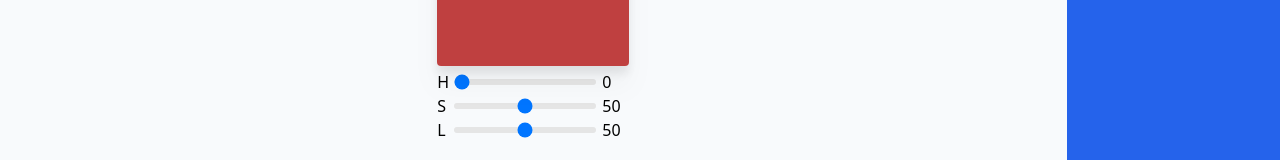
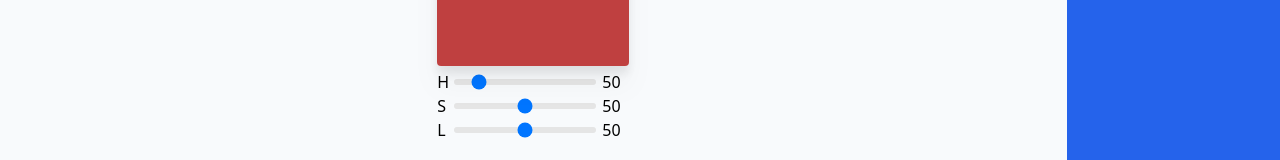
Before and after one commit to andrea-dam/palette-app, a Vue app: page / in a window 1280 px wide. Shown: the part 558-718 px from the top of the page. Built offline with nearby package versions, Linux system fonts and the light colour scheme.

Commit message:
Implementata logica cambio palette (manca frontend pulsanti e cambio slider)

```diff
--- a/src/App.vue
+++ b/src/App.vue
@@ -16,7 +16,7 @@
                 </div>
                 <DarkButton @click="toggleDark()" />
             </header>
-            <ThePalette :selected-palette="selectedPalette" />
+            <ThePalette :selected-palette="paletteSelezionata" />
         </div>
         <aside class="z-10 col-span-2 flex flex-col items-center space-y-2 bg-blue-600 p-5 dark:bg-slate-700">
             <div
@@ -44,7 +44,7 @@
 </template>
 
 <script setup>
-import { ref } from "vue";
+import { ref, watch } from "vue";
 import { useStorage, useDark, useToggle, useWindowSize, useScreenOrientation } from "@vueuse/core";
 
 import ThePalette from "./components/ThePalette.vue";
@@ -73,4 +73,12 @@
 const showPalette = palette => {
     selectedPalette.value = palette;
 };
+
+const paletteSelezionata = ref(1);
+
+watch(selectedPalette, value => {
+    if (value) {
+        paletteSelezionata.value = value;
+    }
+})
 </script>
--- a/src/components/ColorCard.vue
+++ b/src/components/ColorCard.vue
@@ -37,11 +37,11 @@
 
 const props = defineProps(["cardNumber", "selectedPalette"]);
 
-const hue = useStorage(`card${props.cardNumber}` + "slider1", 0);
+const hue = useStorage(`palette${props.selectedPalette}-card${props.cardNumber}-slider1`, 0);
 
-const saturation = useStorage(`card${props.cardNumber}` + "slider2", 50);
+const saturation = useStorage(`palette${props.selectedPalette}-card${props.cardNumber}-slider2`, 50);
 let saturationPercentage = `${saturation.value}%`;
-const lightness = useStorage(`card${props.cardNumber}` + "slider3", 50);
+const lightness = useStorage(`palette${props.selectedPalette}-card${props.cardNumber}-slider3`, 50);
 let lightnessPercentage = `${lightness.value}%`;
 
 const css = useStyleTag(
--- a/src/components/ThePalette.vue
+++ b/src/components/ThePalette.vue
@@ -42,12 +42,12 @@
 </template>
 
 <script setup>
-import { ref } from "vue";
+import { ref, watch } from "vue";
 import { useStorage } from "@vueuse/core";
 import ColorCard from "./ColorCard.vue";
 import SignButton from "./SignButton.vue";
 
-defineProps(["selectedPalette"]);
+const props = defineProps(["selectedPalette"]);
 
 const cards = ref(1);
 const openCards = useStorage("carte-aperte", cards);
@@ -65,6 +65,14 @@
         }
     }
 };
+
+const selezionata = ref(props.selectedPalette);
+
+watch(selezionata, value => {
+    if (value) {
+        console.log(props.selectedPalette);
+    }
+});
 </script>
 
 <style scoped>
```
